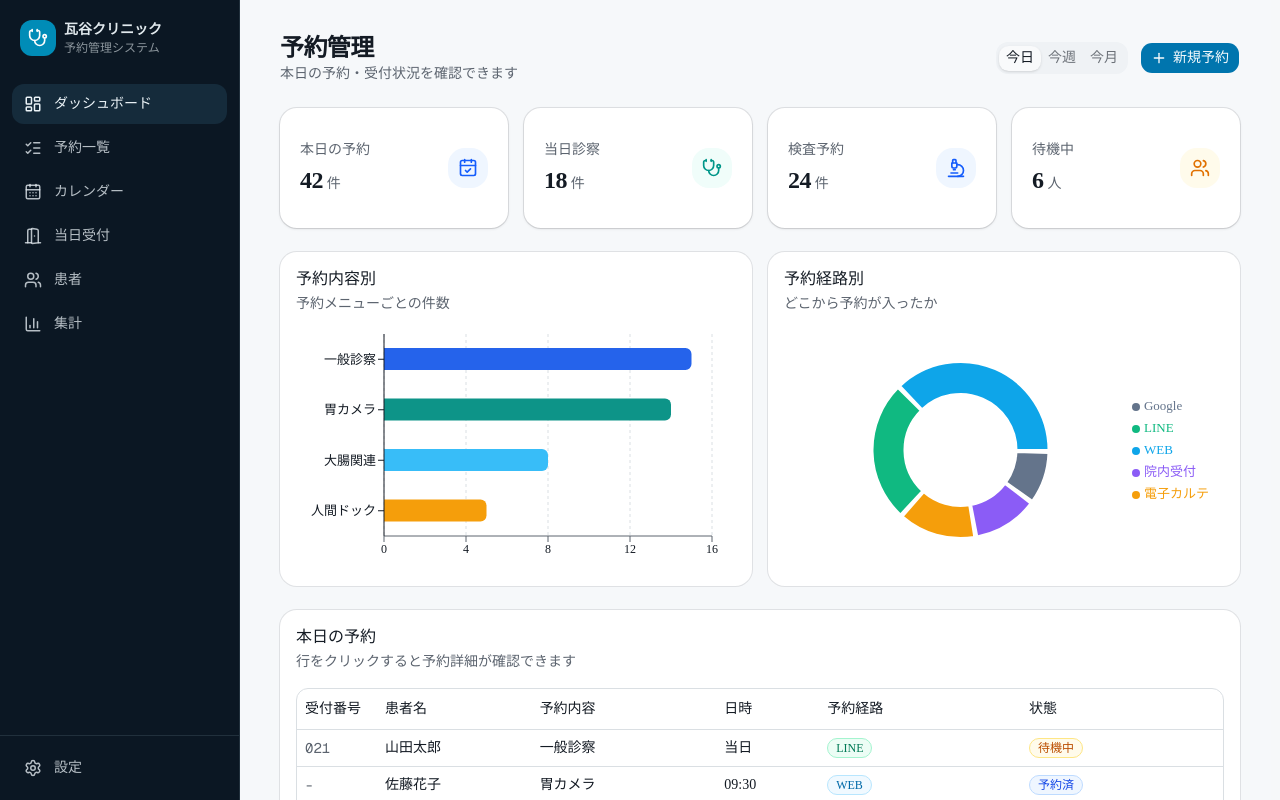
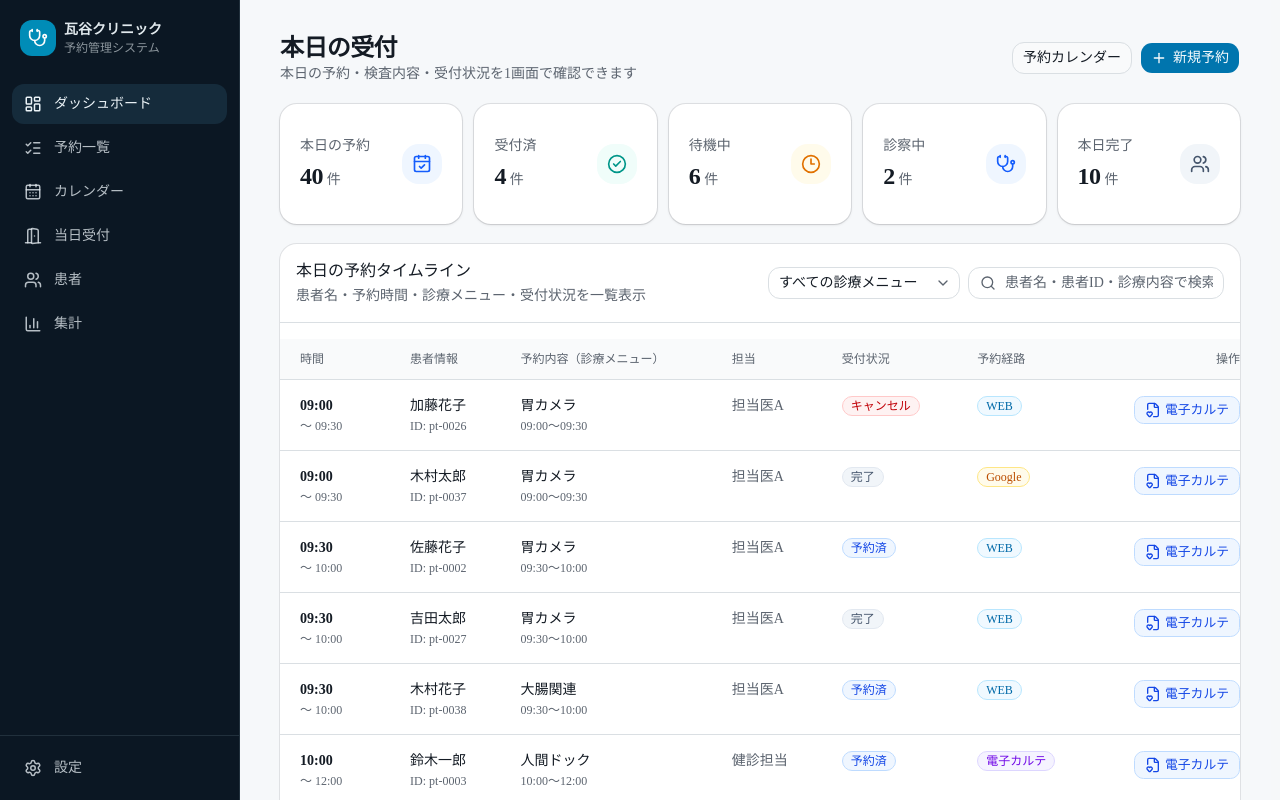
Before and after one commit to crestix-company/crestix-clinic-reservation-system, a Next.js app: page /admin in a window 1280 px wide. Shown: the top 800 px of the page. Built offline with nearby package versions, Linux system fonts and the light colour scheme.

Commit message:
feat: redesign admin home as daily reception board

```diff
--- a/src/app/admin/page.tsx
+++ b/src/app/admin/page.tsx
@@ -1,47 +1,86 @@
 "use client";
 
 import { useMemo, useState } from "react";
-import { Plus, CalendarCheck, Stethoscope, Microscope, Users } from "lucide-react";
+import Link from "next/link";
+import { CalendarCheck, CheckCircle2, Clock3, Plus, Search, Stethoscope, Users } from "lucide-react";
 import { Button } from "@/components/ui/button";
-import { Card, CardContent, CardHeader, CardTitle, CardDescription } from "@/components/ui/card";
+import { Card, CardContent, CardHeader, CardTitle } from "@/components/ui/card";
+import { Input } from "@/components/ui/input";
+import { Select, SelectContent, SelectItem, SelectTrigger, SelectValue } from "@/components/ui/select";
 import { KpiCard } from "@/components/dashboard/kpi-card";
-import { DateRangeTabs } from "@/components/dashboard/date-range-tabs";
-import { ReservationTypeChart } from "@/components/dashboard/reservation-type-chart";
-import { ReservationSourceChart } from "@/components/dashboard/reservation-source-chart";
-import { ReservationTable } from "@/components/reservations/reservation-table";
+import { ReservationSourceBadge } from "@/components/reservations/reservation-source-badge";
+import { ReservationStatusBadge } from "@/components/reservations/reservation-status-badge";
 import { ReservationDetailDialog } from "@/components/reservations/reservation-detail-dialog";
 import { NewReservationDialog } from "@/components/reservations/new-reservation-dialog";
-import {
-  enrich,
-  getDashboardKpis,
-  getReservationsByPeriod,
-  getToday,
-  summarizeByType,
-  summarizeBySource,
-} from "@/lib/services/reservation-service";
+import { EhrLinkButton } from "@/components/integrations/ehr-link-button";
+import { enrich, getReservationsByPeriod, getToday, summarizeByType } from "@/lib/services/reservation-service";
+import { reservationTypes } from "@/data/mock/reservation-types";
 import type { EnrichedReservation } from "@/lib/services/types";
-import type { Period } from "@/lib/services/types";
 import type { ReservationStatus } from "@/types/domain";
+
+const ALL = "ALL";
+
+function doctorLabel(reservation: EnrichedReservation) {
+  switch (reservation.reservationType.code) {
+    case "GASTRO":
+    case "COLON":
+      return "担当医A";
+    case "CHECKUP":
+      return "健診担当";
+    default:
+      return "診察担当";
+  }
+}
+
+function timeLabel(reservation: EnrichedReservation) {
+  return reservation.startTime || "当日順番";
+}
 
 export default function AdminDashboardPage() {
   const today = getToday();
-  const kpis = useMemo(() => getDashboardKpis(today), [today]);
-
-  const [period, setPeriod] = useState<Period>("today");
   const [extraReservations, setExtraReservations] = useState<EnrichedReservation[]>([]);
   const [overrides, setOverrides] = useState<Record<string, ReservationStatus>>({});
   const [selected, setSelected] = useState<EnrichedReservation | null>(null);
   const [newOpen, setNewOpen] = useState(false);
+  const [keyword, setKeyword] = useState("");
+  const [typeFilter, setTypeFilter] = useState(ALL);
 
-  const periodReservations = useMemo(() => {
-    const base = getReservationsByPeriod(period, today)
+  const todaysReservations = useMemo(() => {
+    const base = getReservationsByPeriod("today", today)
       .map((r) => enrich(r))
       .map((r) => (overrides[r.id] ? { ...r, status: overrides[r.id] } : r));
-    return [...extraReservations.filter((r) => r.reservationDate === today || period !== "today"), ...base];
-  }, [period, today, extraReservations, overrides]);
 
-  const typeChartData = useMemo(() => summarizeByType(periodReservations), [periodReservations]);
-  const sourceChartData = useMemo(() => summarizeBySource(periodReservations), [periodReservations]);
+    return [...extraReservations.filter((r) => r.reservationDate === today), ...base]
+      .filter((r) => typeFilter === ALL || r.reservationTypeId === typeFilter)
+      .filter((r) => {
+        const q = keyword.trim().toLowerCase();
+        if (!q) return true;
+        return (
+          r.patient.name.toLowerCase().includes(q) ||
+          r.patient.id.toLowerCase().includes(q) ||
+          r.reservationType.name.toLowerCase().includes(q)
+        );
+      })
+      .sort((a, b) => {
+        if (!a.startTime && b.startTime) return 1;
+        if (a.startTime && !b.startTime) return -1;
+        return a.startTime.localeCompare(b.startTime);
+      });
+  }, [today, extraReservations, overrides, keyword, typeFilter]);
+
+  const allToday = useMemo(() => {
+    const base = getReservationsByPeriod("today", today)
+      .map((r) => enrich(r))
+      .map((r) => (overrides[r.id] ? { ...r, status: overrides[r.id] } : r));
+    return [...extraReservations.filter((r) => r.reservationDate === today), ...base];
+  }, [today, extraReservations, overrides]);
+
+  const checkedIn = allToday.filter((r) => r.status === "CHECKED_IN").length;
+  const waiting = allToday.filter((r) => ["WAITING", "CALLED"].includes(r.status)).length;
+  const inConsultation = allToday.filter((r) => r.status === "IN_CONSULTATION").length;
+  const completed = allToday.filter((r) => r.status === "COMPLETED").length;
+  const activeReservations = allToday.filter((r) => r.status !== "CANCELLED").length;
+  const typeSummary = summarizeByType(allToday.filter((r) => r.status !== "CANCELLED")).slice(0, 6);
 
   function handleStatusChange(id: string, status: ReservationStatus) {
     setOverrides((prev) => ({ ...prev, [id]: status }));
@@ -49,14 +88,16 @@ export default function AdminDashboardPage() {
   }
 
   return (
-    <div className="space-y-6">
-      <div className="flex flex-col items-start justify-between gap-4 sm:flex-row sm:items-center">
+    <div className="space-y-5">
+      <div className="flex flex-col gap-4 xl:flex-row xl:items-center xl:justify-between">
         <div>
-          <h1 className="text-2xl font-semibold tracking-tight">予約管理</h1>
-          <p className="text-sm text-muted-foreground">本日の予約・受付状況を確認できます</p>
+          <h1 className="text-2xl font-semibold tracking-tight">本日の受付</h1>
+          <p className="text-sm text-muted-foreground">本日の予約・検査内容・受付状況を1画面で確認できます</p>
         </div>
-        <div className="flex items-center gap-3">
-          <DateRangeTabs value={period} onChange={setPeriod} />
+        <div className="flex flex-wrap items-center gap-2">
+          <Button variant="outline" asChild>
+            <Link href="/admin/calendar">予約カレンダー</Link>
+          </Button>
           <Button onClick={() => setNewOpen(true)}>
             <Plus className="size-4" />
             新規予約
@@ -64,43 +105,138 @@ export default function AdminDashboardPage() {
         </div>
       </div>
 
-      <div className="grid grid-cols-2 gap-4 lg:grid-cols-4">
-        <KpiCard label="本日の予約" value={kpis.totalToday} unit="件" icon={CalendarCheck} accent="blue" />
-        <KpiCard label="当日診察" value={kpis.sameDayConsultation} unit="件" icon={Stethoscope} accent="teal" />
-        <KpiCard label="検査予約" value={kpis.examReservation} unit="件" icon={Microscope} accent="blue" />
-        <KpiCard label="待機中" value={kpis.waiting} unit="人" icon={Users} accent="amber" />
+      <div className="grid grid-cols-2 gap-3 xl:grid-cols-5">
+        <KpiCard label="本日の予約" value={activeReservations} unit="件" icon={CalendarCheck} accent="blue" />
+        <KpiCard label="受付済" value={checkedIn} unit="件" icon={CheckCircle2} accent="teal" />
+        <KpiCard label="待機中" value={waiting} unit="件" icon={Clock3} accent="amber" />
+        <KpiCard label="診察中" value={inConsultation} unit="件" icon={Stethoscope} accent="blue" />
+        <KpiCard label="本日完了" value={completed} unit="件" icon={Users} accent="slate" />
       </div>
 
-      <div className="grid grid-cols-1 gap-4 lg:grid-cols-2">
-        <Card>
-          <CardHeader>
-            <CardTitle>予約内容別</CardTitle>
-            <CardDescription>予約メニューごとの件数</CardDescription>
+      <div className="grid gap-4 2xl:grid-cols-[minmax(0,1fr)_320px]">
+        <Card className="min-w-0">
+          <CardHeader className="space-y-4 border-b">
+            <div className="flex flex-col gap-3 lg:flex-row lg:items-center lg:justify-between">
+              <div>
+                <CardTitle>本日の予約タイムライン</CardTitle>
+                <p className="mt-1 text-sm text-muted-foreground">患者名・予約時間・診療メニュー・受付状況を一覧表示</p>
+              </div>
+              <div className="flex flex-col gap-2 sm:flex-row">
+                <Select value={typeFilter} onValueChange={(v) => v && setTypeFilter(v)}>
+                  <SelectTrigger className="w-full sm:w-48">
+                    <SelectValue placeholder="すべての診療メニュー">
+                      {(v: string) =>
+                        v === ALL
+                          ? "すべての診療メニュー"
+                          : reservationTypes.find((t) => t.id === v)?.name ?? "診療メニュー"
+                      }
+                    </SelectValue>
+                  </SelectTrigger>
+                  <SelectContent>
+                    <SelectItem value={ALL}>すべての診療メニュー</SelectItem>
+                    {reservationTypes.filter((t) => t.active).map((t) => (
+                      <SelectItem key={t.id} value={t.id}>{t.name}</SelectItem>
+                    ))}
+                  </SelectContent>
+                </Select>
+
+                <div className="relative min-w-64">
+                  <Search className="absolute left-3 top-1/2 size-4 -translate-y-1/2 text-muted-foreground" />
+                  <Input
+                    value={keyword}
+                    onChange={(e) => setKeyword(e.target.value)}
+                    placeholder="患者名・患者ID・診療内容で検索"
+                    className="pl-9"
+                  />
+                </div>
+              </div>
+            </div>
           </CardHeader>
-          <CardContent>
-            <ReservationTypeChart data={typeChartData} />
+
+          <CardContent className="p-0">
+            <div className="overflow-x-auto">
+              <table className="w-full min-w-[980px] text-sm">
+                <thead className="border-b bg-muted/40 text-left text-xs text-muted-foreground">
+                  <tr>
+                    <th className="px-5 py-3 font-medium">時間</th>
+                    <th className="px-5 py-3 font-medium">患者情報</th>
+                    <th className="px-5 py-3 font-medium">予約内容（診療メニュー）</th>
+                    <th className="px-5 py-3 font-medium">担当</th>
+                    <th className="px-5 py-3 font-medium">受付状況</th>
+                    <th className="px-5 py-3 font-medium">予約経路</th>
+                    <th className="px-5 py-3 font-medium text-right">操作</th>
+                  </tr>
+                </thead>
+                <tbody className="divide-y">
+                  {todaysReservations.map((reservation) => (
+                    <tr
+                      key={reservation.id}
+                      className="cursor-pointer transition hover:bg-muted/40"
+                      onClick={() => setSelected(reservation)}
+                    >
+                      <td className="px-5 py-4 align-top">
+                        <div className="font-semibold tabular-nums">{timeLabel(reservation)}</div>
+                        {reservation.endTime ? <div className="mt-0.5 text-xs text-muted-foreground">〜 {reservation.endTime}</div> : null}
+                      </td>
+                      <td className="px-5 py-4 align-top">
+                        <div className="font-medium">{reservation.patient.name}</div>
+                        <div className="mt-0.5 text-xs text-muted-foreground">ID: {reservation.patient.id}</div>
+                      </td>
+                      <td className="px-5 py-4 align-top">
+                        <div className="font-medium">{reservation.reservationType.name}</div>
+                        <div className="mt-0.5 text-xs text-muted-foreground">
+                          {reservation.startTime
+                            ? reservation.startTime + "〜" + reservation.endTime
+                            : "当日受付・時間指定なし"}
+                        </div>
+                      </td>
+                      <td className="px-5 py-4 align-top text-muted-foreground">{doctorLabel(reservation)}</td>
+                      <td className="px-5 py-4 align-top"><ReservationStatusBadge status={reservation.status} /></td>
+                      <td className="px-5 py-4 align-top"><ReservationSourceBadge source={reservation.reservationSource} /></td>
+                      <td className="px-5 py-4 align-top">
+                        <div className="flex justify-end" onClick={(e) => e.stopPropagation()}>
+                          <EhrLinkButton patientId={reservation.patient.id} patientName={reservation.patient.name} compact />
+                        </div>
+                      </td>
+                    </tr>
+                  ))}
+                  {todaysReservations.length === 0 ? (
+                    <tr>
+                      <td colSpan={7} className="px-5 py-12 text-center text-sm text-muted-foreground">該当する予約がありません</td>
+                    </tr>
+                  ) : null}
+                </tbody>
+              </table>
+            </div>
           </CardContent>
         </Card>
-        <Card>
-          <CardHeader>
-            <CardTitle>予約経路別</CardTitle>
-            <CardDescription>どこから予約が入ったか</CardDescription>
-          </CardHeader>
-          <CardContent>
-            <ReservationSourceChart data={sourceChartData} />
-          </CardContent>
-        </Card>
+
+        <div className="space-y-4">
+          <Card>
+            <CardHeader className="pb-3"><CardTitle className="text-base">現在の受付状況</CardTitle></CardHeader>
+            <CardContent className="space-y-2">
+              <StatusSummary label="受付済" value={checkedIn} />
+              <StatusSummary label="待機中・呼出中" value={waiting} />
+              <StatusSummary label="診察中" value={inConsultation} />
+              <StatusSummary label="本日完了" value={completed} />
+              <Button asChild variant="outline" className="mt-2 w-full"><Link href="/admin/reception">当日受付管理を開く</Link></Button>
+            </CardContent>
+          </Card>
+
+          <Card>
+            <CardHeader className="pb-3"><CardTitle className="text-base">診療メニュー別 予約数</CardTitle></CardHeader>
+            <CardContent className="space-y-3">
+              {typeSummary.map((item) => (
+                <div key={item.reservationTypeId} className="flex items-center justify-between gap-4 text-sm">
+                  <span className="text-muted-foreground">{item.name}</span>
+                  <span className="font-semibold tabular-nums">{item.count}件</span>
+                </div>
+              ))}
+              <Button asChild variant="ghost" className="w-full"><Link href="/admin/reservations">すべての予約を見る</Link></Button>
+            </CardContent>
+          </Card>
+        </div>
       </div>
-
-      <Card>
-        <CardHeader>
-          <CardTitle>本日の予約</CardTitle>
-          <CardDescription>行をクリックすると予約詳細が確認できます</CardDescription>
-        </CardHeader>
-        <CardContent>
-          <ReservationTable reservations={periodReservations} variant="today" onRowClick={setSelected} />
-        </CardContent>
-      </Card>
 
       <ReservationDetailDialog
         reservation={selected}
@@ -108,7 +244,20 @@ export default function AdminDashboardPage() {
         onOpenChange={(open) => !open && setSelected(null)}
         onStatusChange={handleStatusChange}
       />
-      <NewReservationDialog open={newOpen} onOpenChange={setNewOpen} onCreate={(r) => setExtraReservations((prev) => [r, ...prev])} />
+      <NewReservationDialog
+        open={newOpen}
+        onOpenChange={setNewOpen}
+        onCreate={(reservation) => setExtraReservations((prev) => [reservation, ...prev])}
+      />
     </div>
   );
 }
+
+function StatusSummary({ label, value }: { label: string; value: number }) {
+  return (
+    <div className="flex items-center justify-between rounded-lg border bg-muted/20 px-3 py-3">
+      <span className="text-sm text-muted-foreground">{label}</span>
+      <span className="text-lg font-semibold tabular-nums">{value}名</span>
+    </div>
+  );
+}
```
